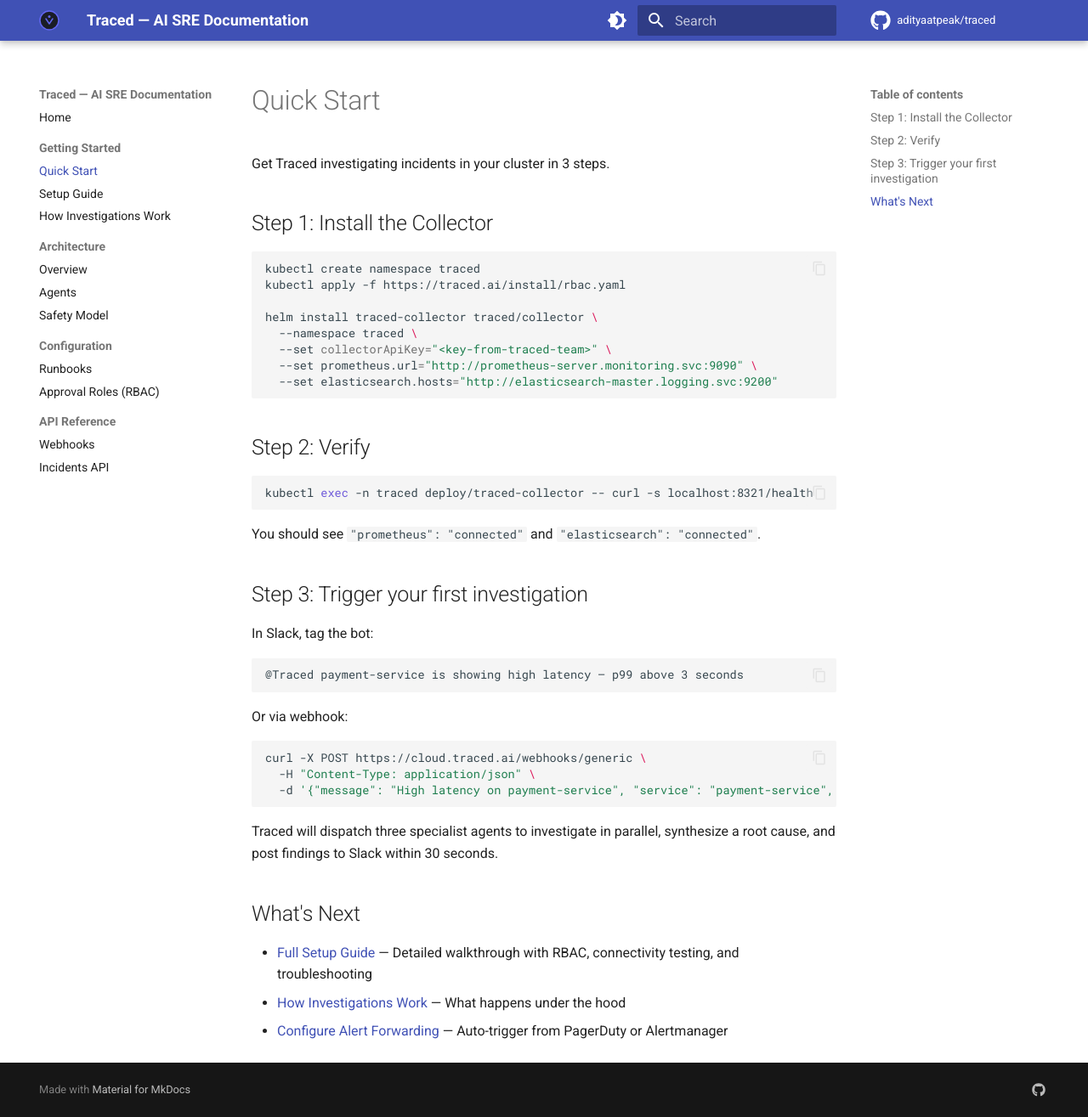
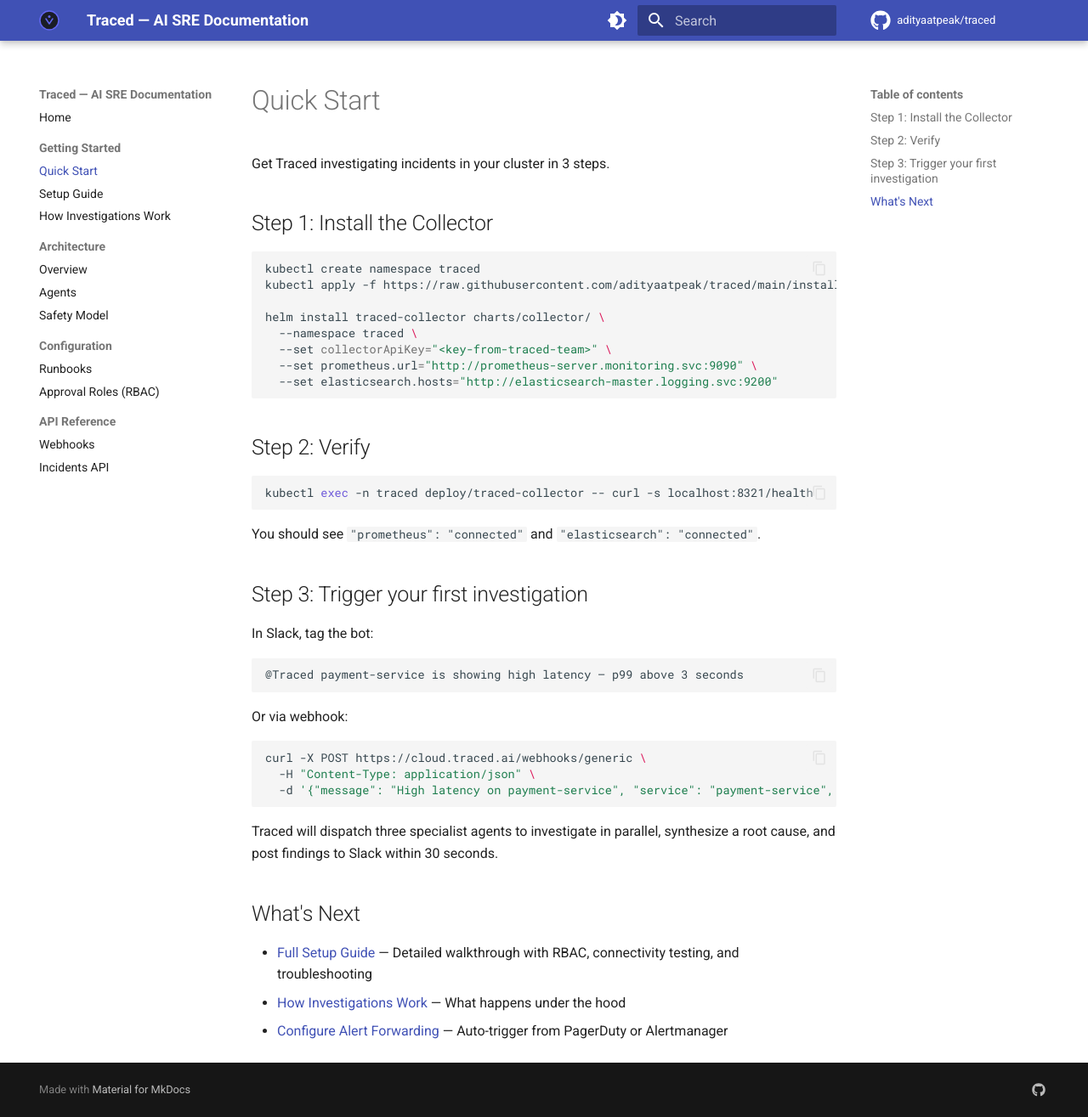
Before and after one commit to adityaatpeak/traced, an MkDocs documentation site: the page built from docs/getting-started/quickstart.md, in a window 1280 px wide and 1315 px high. Shown: the whole window at 85% size. Built offline with MkDocs 1.6.1 and Material for MkDocs 9.7.7, drawn with Linux system fonts in a browser that asks for light colours; comment, search, counter and statistics services are not loaded.

Commit message:
docs: customer-facing docs site, Collector Helm chart, RBAC install manifests

````diff
--- a/docs/getting-started/quickstart.md
+++ b/docs/getting-started/quickstart.md
@@ -6,9 +6,9 @@
 
 ```bash
 kubectl create namespace traced
-kubectl apply -f https://traced.ai/install/rbac.yaml
+kubectl apply -f https://raw.githubusercontent.com/adityaatpeak/traced/main/install/rbac.yaml
 
-helm install traced-collector traced/collector \
+helm install traced-collector charts/collector/ \
   --namespace traced \
   --set collectorApiKey="<key-from-traced-team>" \
   --set prometheus.url="http://prometheus-server.monitoring.svc:9090" \
````
Also changed, not shown: docs/getting-started/setup-guide.md (+1 -1 lines), 9 other files.
